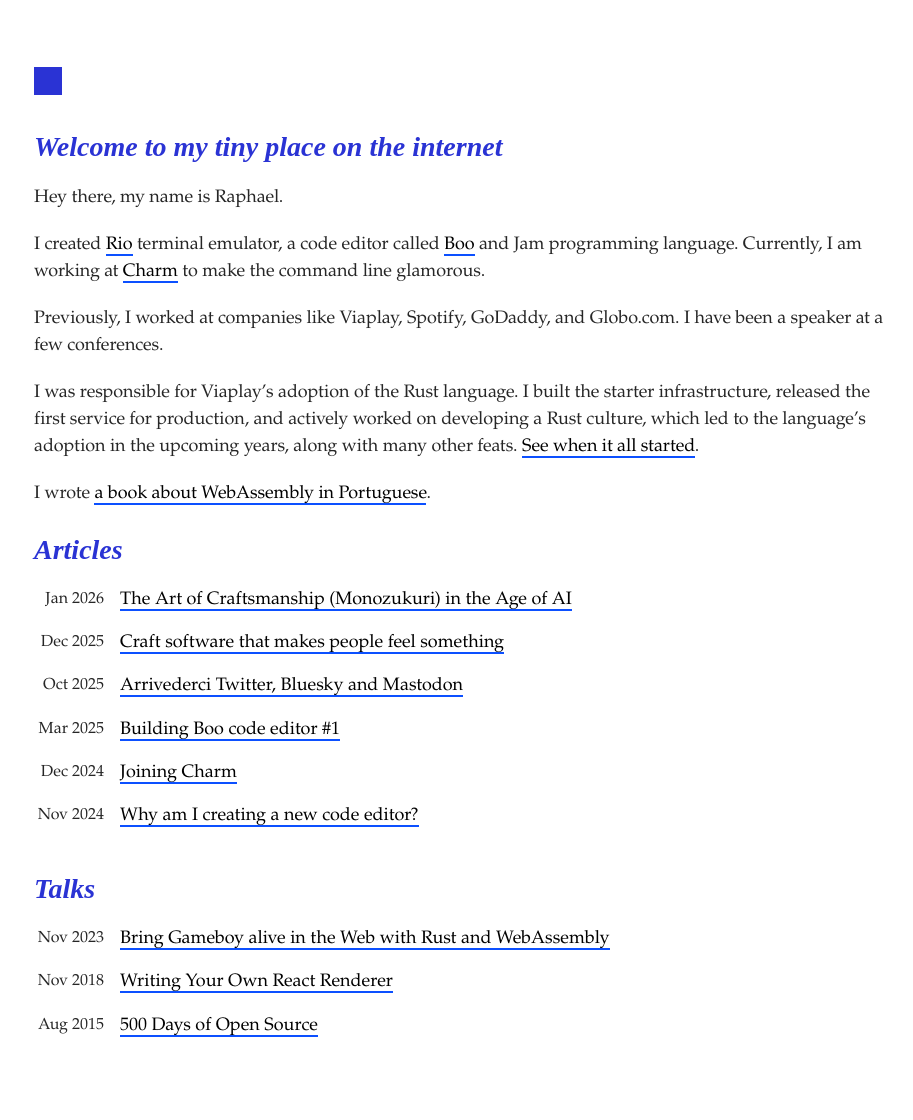
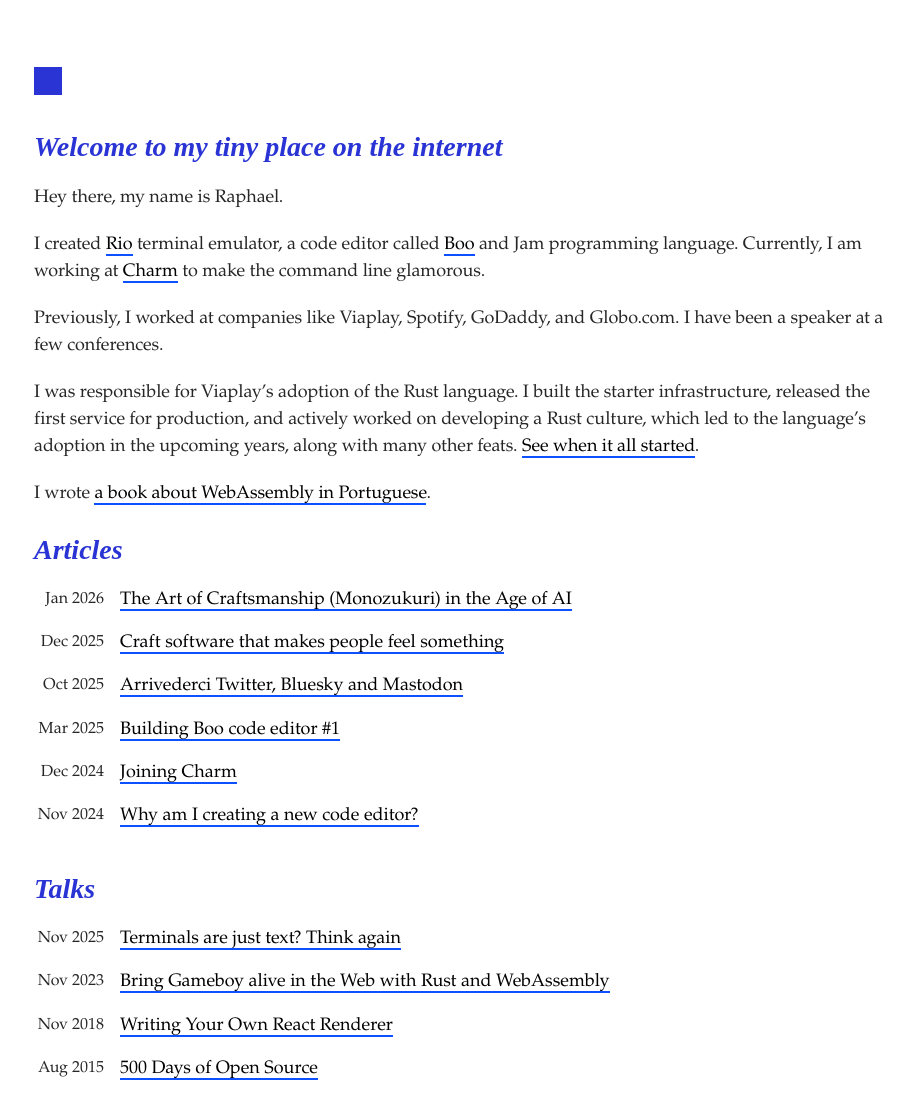
Before and after one commit to raphamorim/raphamorim.github.com, a Jekyll site: the page built from index.md, in a window 1280 px wide. Shown: the whole page, without its empty margins (176-1089 px from the left). Built offline with Jekyll 4.4.1, drawn with Linux system fonts in a browser that asks for light colours; before the commit the page ends 1077 px from its top, so only the background shows below that.

Commit message:
add talk

```diff
--- a/index.md
+++ b/index.md
@@ -35,6 +35,10 @@
 
 <div class="sections">
 	<div class="section">
+		<div class="date">Nov 2025</div>
+		<div class="title"><a href="https://www.youtube.com/watch?v=ntnJ83v2DrU">Terminals are just text? Think again</a></div>
+	</div>
+	<div class="section">
 		<div class="date">Nov 2023</div>
 		<div class="title"><a href="https://www.youtube.com/watch?v=wvccOkvpbY0">Bring Gameboy alive in the Web with Rust and WebAssembly</a></div>
 	</div>
```
